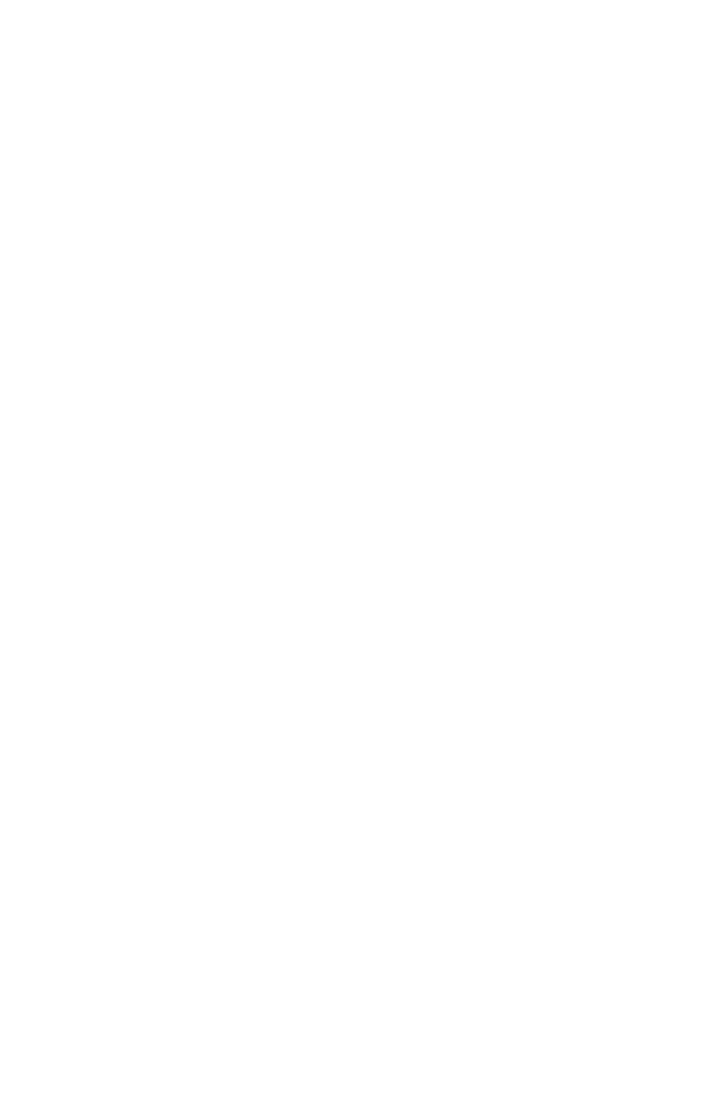
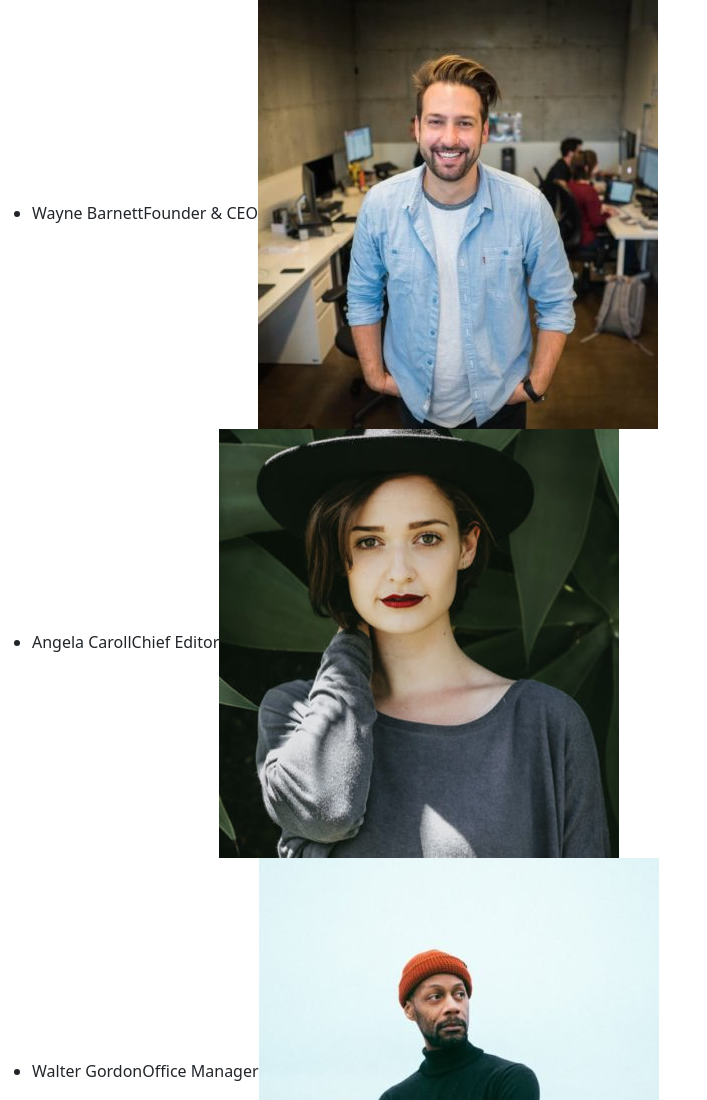
Before and after one commit to RiccardoMarroni/js-our-team, a plain HTML site: page index.html in a window 1280 px wide. Shown: the top 1100 px of the page, without its empty margins (0-707 px from the left). Before the commit the page ends 800 px from the top, so only its background shows below. Drawn offline with nearby package versions, Linux system fonts and the light colour scheme; files whose address does not match are found by name.

Commit message:
milestone 2

```diff
--- a/index.html
+++ b/index.html
@@ -3,10 +3,13 @@
 <head>
     <meta charset="UTF-8">
     <meta name="viewport" content="width=device-width, initial-scale=1.0">
+    <link href="https://cdn.jsdelivr.net/npm/bootstrap@5.3.3/dist/css/bootstrap.min.css" rel="stylesheet" integrity="sha384-QWTKZyjpPEjISv5WaRU9OFeRpok6YctnYmDr5pNlyT2bRjXh0JMhjY6hW+ALEwIH" crossorigin="anonymous">
     <title>team</title>
 </head>
 <body>
+    <ul id="containerUl">
 
+    </ul>
     <script src="script.js"></script>
 </body>
 </html>
--- a/script.js
+++ b/script.js
@@ -39,3 +39,25 @@ const people = [
 ]
 
 console.log(people);
+
+let conUl = document.querySelector('#containerUl');
+console.log(conUl)
+
+for (let key of people) {
+    let liDati = document.createElement('li');
+
+    let nameElement = document.createElement('span');
+    nameElement.textContent = key.name;
+
+    let roleElement = document.createElement('span');
+    roleElement.textContent = key.role;
+
+    let imageElement = document.createElement('img');
+    imageElement.src = key.image;
+
+    liDati.appendChild(nameElement);
+    liDati.appendChild(roleElement);
+    liDati.appendChild(imageElement);
+
+    conUl.appendChild(liDati);
+}
```
Also changed, not shown: img/angela-caroll-chief-editor.jpg (added), img/angela-lopez-social-media-manager.jpg (added), img/barbara-ramos-graphic-designer.jpg (added), img/scott-estrada-developer.jpg (added), img/walter-gordon-office-manager.jpg (added), img/wayne-barnett-founder-ceo.jpg (added).
